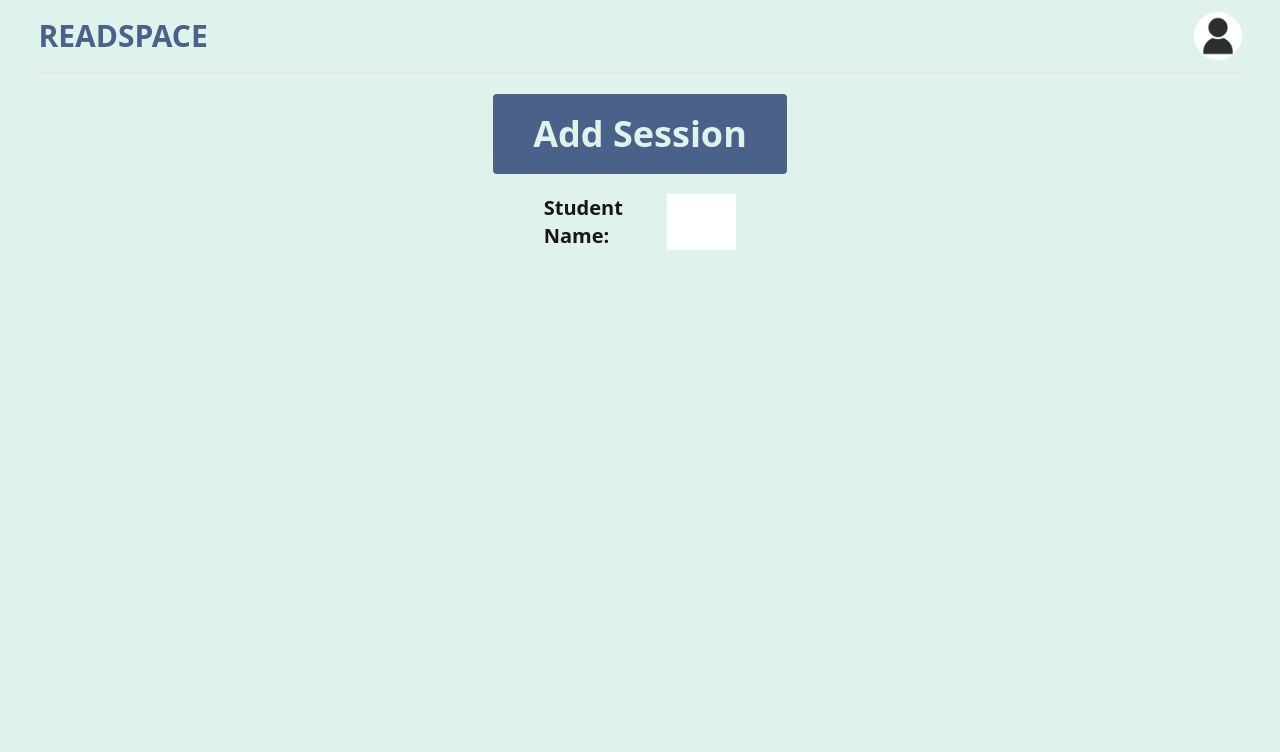
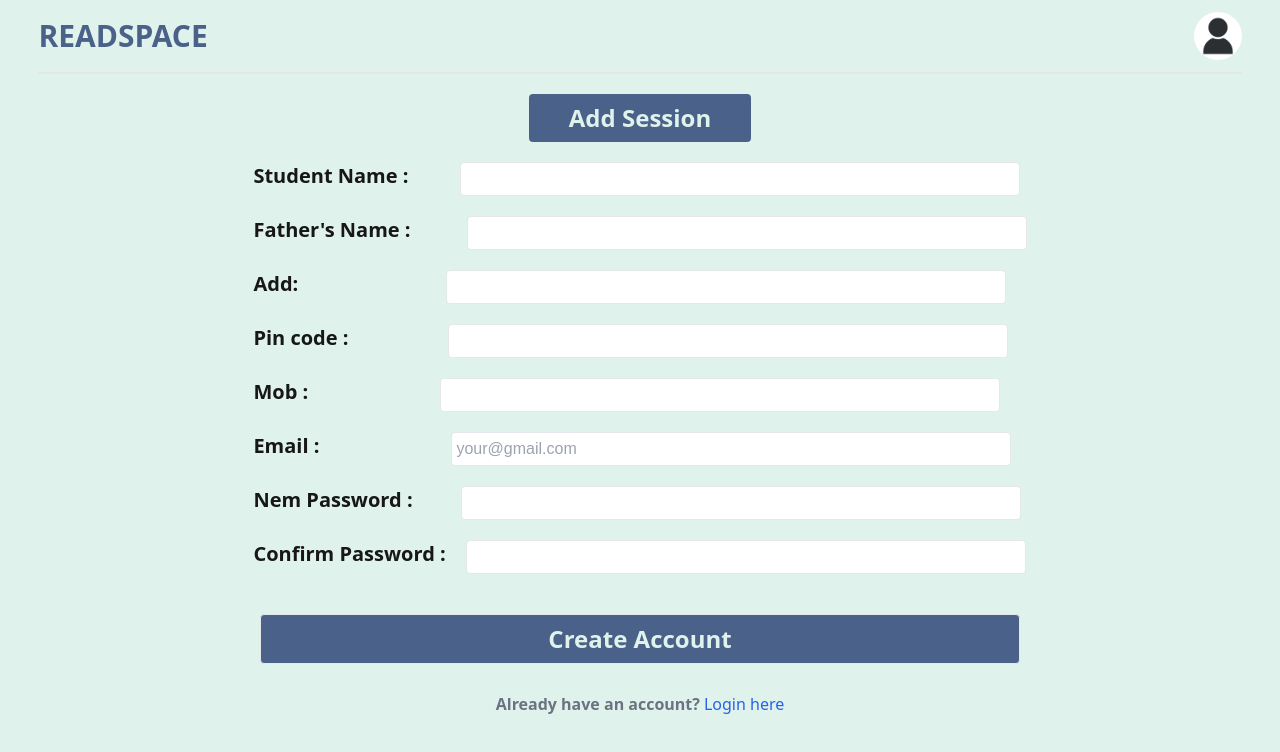
Before and after one commit to Sudhanshu-code-cyber/library-session-management-1, a Next.js app: page /addingSession in a window 1280 px wide. Shown: the top 752 px of the page. Built offline with nearby package versions, Linux system fonts and the light colour scheme.

Commit message:
modified:   app/(front)/addingSession/page.js 	new file:   app/(front)/login/page.js 	new file:   app/db/models/Connect.js 	new file:   app/db/models/NewSession.jsx 	modified:   package-lock.json 	modified:   package.json

```diff
--- a/app/(front)/addingSession/page.js
+++ b/app/(front)/addingSession/page.js
@@ -1,22 +1,80 @@
+import Link from 'next/link'
 import React from 'react'
 
 const page = () => {
   return (
     <div className='flex flex-col mt-5 items-center'>
-      <div className='flex text-4xl font-sans px-10 rounded font-semibold w-fit  bg-[#4A628A] text-[#DFF2Eb] shadow-b-xl justify-center py-5 '>
+      <div className='flex text-2xl font-sans px-10 rounded font-semibold w-fit  bg-[#4A628A] text-[#DFF2Eb] shadow-b-xl justify-center py-2 '>
         Add Session
         </div>
 
-       <form action='' className='flex justify-center p-5 ' >
-           <div className='flex w-[50%]  justify-center gap-5 '>
-           <label id="Sname" className='text-xl   font-semibold font-sans '>
-                Student Name:
+       <form action='' className='flex justify-center p-5 flex-col gap-5 ' >
+           <div className='flex w-full justify-start gap-5 '>
+           <label id="Sname" className='text-xl w-fit  font-semibold font-sans '>
+                Student Name :
             </label>
-            <input id='Sname' className='p-1 w-[50%]  outline-none border-[#7AB2D3]'/>
+            <input id='Sname' className='p-1 w-[70vh] ml-8 rounded hover:border-[#4A628A] border  outline-none'required />
+
+           </div>
+           <div className='flex w-full justify-start gap-5 '>
+           <label id="Fname" className='text-xl w-fit  font-semibold font-sans '>
+                Father's Name :
+            </label>
+            <input id='Fname' className='p-1 w-[70vh] rounded ml-9  hover:border-[#4A628A] border  outline-none'required/>
+
+           </div>
+           <div className='flex w-full justify-start gap-5 '>
+           <label id="Aname" className='text-xl w-fit  font-semibold font-sans '>
+                Add:
+            </label>
+            <input id='Aname' className='p-1 w-[70vh] rounded ml-32 hover:border-[#4A628A] border  outline-none'required/>
+
+           </div>
+           <div className='flex w-full justify-start gap-5 '>
+           <label id="Pname" className='text-xl w-fit  font-semibold font-sans '>
+                Pin code :
+            </label>
+            <input id='Pname' type='Number' className='p-1 w-[70vh] rounded ml-20 hover:border-[#4A628A] border  outline-none'required/>
+
+           </div>
+           <div className='flex w-full justify-start gap-5 '>
+           <label id="Mname" className='text-xl w-fit  font-semibold font-sans '>
+                Mob :
+            </label>
+            <input id='Mname' type='Number'  className='p-1 w-[70vh] rounded ml-28 hover:border-[#4A628A] border  outline-none'required/>
+
+           </div>
+           <div className='flex w-full justify-start gap-5 '>
+           <label id="Ename" className='text-xl w-fit  font-semibold font-sans '>
+               Email :
+            </label>
+            <input id='Ename' placeholder='your@gmail.com'   className=' text-gray-300 p-1 w-[70vh] ml-28 rounded hover:border-[#4A628A] border  outline-none'required/>
+
+           </div>
+           <div className='flex w-full justify-start gap-5 '>
+           <label id="Nname"  className='text-xl w-fit  font-semibold font-sans '>
+               Nem Password :
+            </label>
+            <input id='Nname'type='Password' className='p-1 w-[70vh] ml-7 rounded hover:border-[#4A628A] border  outline-none'required/>
+
+           </div>
+           <div className='flex w-full justify-start gap-5 '>
+           <label id="Cname" className='text-xl w-fit  font-semibold font-sans '>
+                Confirm Password :
+            </label>
+            <input id='Cname'type='Password' className='p-1 w-[70vh] rounded hover:border-[#4A628A] border  outline-none'required  />
+
+           </div>
+           <div className='flex  justify-center w-full gap-5 mt-5 '>
+
+            <input id='Sname'type='submit' value="Create Account" className='p-2 text-[#DFF2Eb] text-2xl font-semibold font-sans w-[95vh] bg-[#4A628A] rounded  hover:border-[#4A628A]  border  outline-none'/>
 
            </div>
         </form>
-
+        <div className='flex pt-2 gap-1'>
+            <p className='font-sans font-semibold text-gray-500 '>Already have an account?</p>
+            <Link  href="/account" className='text-blue-600 font-sans'> Login here</Link>
+        </div>
     </div>
   )
 }
--- /dev/null
+++ b/app/(front)/login/page.js
@@ -0,0 +1,33 @@
+import Link from 'next/link'
+import React from 'react'
+
+const page = () => {
+  return (
+    <div>
+       <div className='flex items-center justify-center pt-10'>
+     <div className='flex  px-8 py-10 border gap-2 flex-col rounded-xl shadow-lg '>
+         <h1 className=' font-sans text-2xl font-bold text-gray-600'>Login</h1>
+         <p className='font-sans font-semibold text-gray-500'>Please sign up to book appointment</p>
+        <form action="" className=''>
+
+           <div className='mt-4 '>
+           <label htmlFor="name" className='font-sans font-semibold text-gray-500' >Email</label>
+           <input type="text" className='px-3 py-2 w-full border  rounded font-sans font-semibold text-gray-700 ' required />
+           </div>
+           <div className='mt-4 '>
+           <label htmlFor="name" className='font-sans font-semibold text-gray-500' >Password</label>
+           <input type="password" className='px-3 py-2 w-full border rounded font-sans font-semibold text-gray-700   ' required />
+           </div>
+           <button type='submit' className="bg-blue-600 text-white font-semibold font-sans w-full py-2 my-3 rounded-md text-base">Login</button>
+        </form>
+        <div className='flex pt-2 gap-1'>
+            <p className='font-sans font-semibold text-gray-500 '>Create an new account? </p>
+            <Link  href="/account" className='text-blue-600 font-sans'> Click here</Link>
+        </div>
+    </div>
+   </div>
+    </div>
+  )
+}
+
+export default page
--- /dev/null
+++ b/app/db/models/Connect.js
@@ -0,0 +1,10 @@
+import mongoose from "mongoose";
+
+export default function Connect() {
+  try {
+    mongoose.connect("mongodb://localhost:27017/library");
+    console.log("Connected to MongoDB");
+  } catch (err) {
+    console.error("Failed to connect to MongoDB:", err);
+  }
+}
--- /dev/null
+++ b/app/db/models/NewSession.jsx
@@ -0,0 +1,16 @@
+import mongoose from "mongoose";
+
+
+const ChapterSchema = new mongoose.Schema({
+
+    // Chapter
+    title:{type:String, required:true},
+    description:{type:String, required:true},
+    course:{type:mongoose.Schema.Types.ObjectId,required:true,ref:Course},
+    publish:{type:String, required:true},
+    status:{type:Boolean, default:false},
+
+})
+//delete mongoose.models.Chapter;
+
+export default mongoose.models.Chapter || mongoose.model("Chapter",ChapterSchema);
--- a/package.json
+++ b/package.json
@@ -9,6 +9,7 @@
     "lint": "next lint"
   },
   "dependencies": {
+    "mongoose": "^8.8.1",
     "next": "15.0.3",
     "react": "19.0.0-rc-66855b96-20241106",
     "react-dom": "19.0.0-rc-66855b96-20241106",
```
Also changed, not shown: 1 other file (tests, documents, lock files or other folders).
